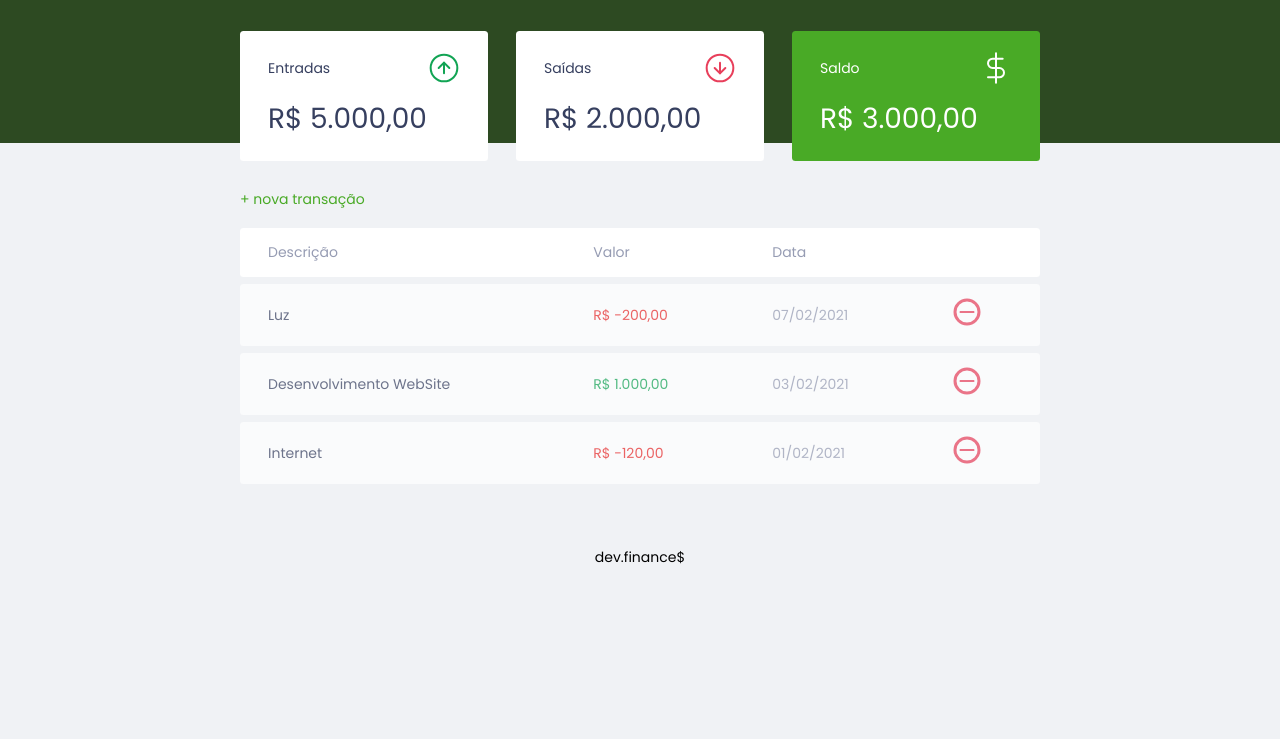
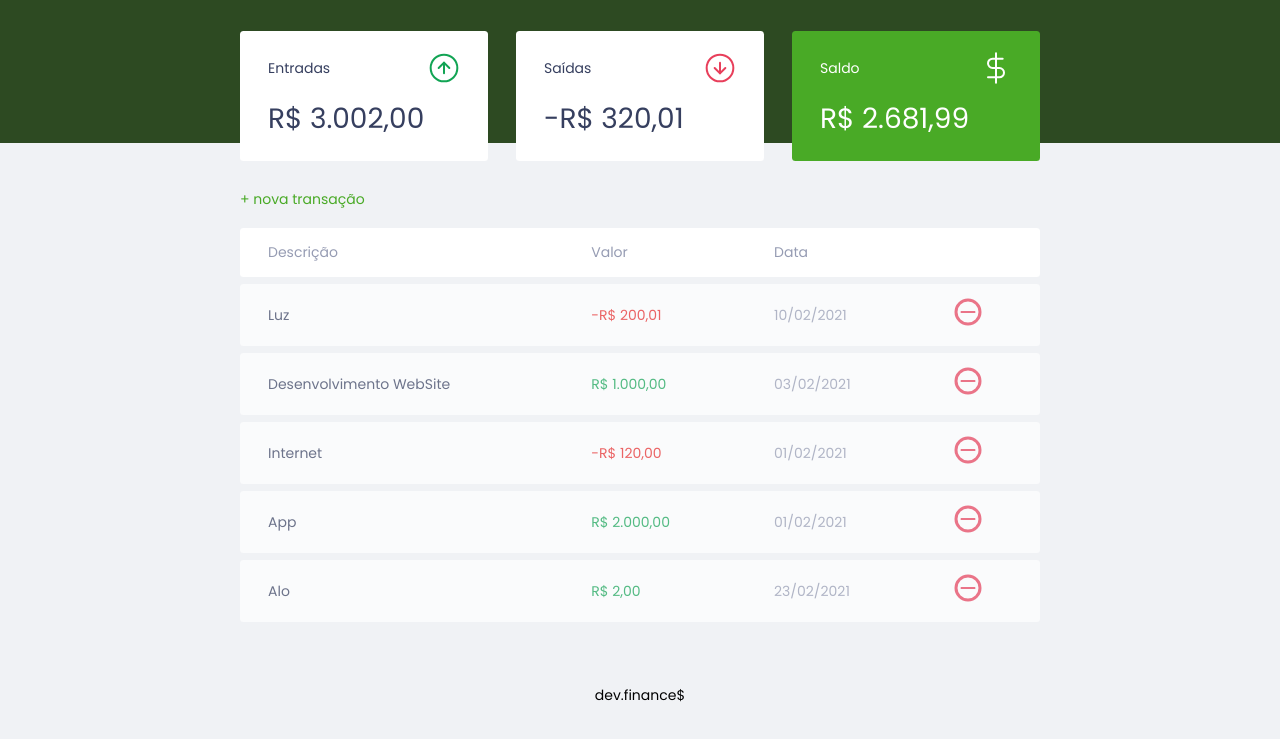
Before and after one commit to denisfelipedev/Maratona-Discover, a plain HTML site: page Maratona-Discover/index.html in a window 1280 px wide. Shown: the part 55-794 px from the top of the page. Drawn offline with Linux system fonts and the light colour scheme.

Commit message:
Atualizações da Aula 3
Foi adicionado o Javascript a aplicação e foi feito alguns comandos para alimentar as tabelas

```diff
--- a/Maratona-Discover/index.html
+++ b/Maratona-Discover/index.html
@@ -29,21 +29,21 @@
                     <span>Entradas</span>
                     <img src="./assets/income.svg" alt="Imagem de Entrada de Crédito">
                 </h3>
-                <p>R$ 5.000,00</p>
+                <p id="income-display"></p>
             </div>
             <div class="card">
                 <h3>
                     <span>Saídas</span>
                     <img src="./assets/expense.svg" alt="Imagem de Saída de Valor">
                 </h3>
-                <p>R$ 2.000,00</p>
+                <p id="expanse-display"></p>
             </div>
             <div class="card total">
                 <h3>
                     <span>Saldo</span>
                     <img src="./assets/total.svg" alt="Imagem de Saldo Total">
                 </h3>
-                <p>R$ 3.000,00</p>
+                <p id="total-display"></p>
             </div>
         </section>
         <section id="transactions">
@@ -63,30 +63,7 @@
                     </tr>
                 </thead>
                 <tbody>
-                    <tr>
-                        <td class="description">Luz</td>
-                        <td class="expense">R$ -200,00</td>
-                        <td class="date">07/02/2021</td>
-                        <td>
-                            <img src="./assets/minus.svg" alt="Remover Transação">
-                        </td>
-                    </tr>
-                    <tr>
-                        <td class="description">Desenvolvimento WebSite</td>
-                        <td class="income">R$ 1.000,00</td>
-                        <td class="date">03/02/2021</td>
-                        <td>
-                            <img src="./assets/minus.svg" alt="Remover Transação">
-                        </td>
-                    </tr>
-                    <tr>
-                        <td class="description">Internet</td>
-                        <td class="expense">R$ -120,00</td>
-                        <td class="date">01/02/2021</td>
-                        <td>
-                            <img src="./assets/minus.svg" alt="Remover Transação">
-                        </td>
-                    </tr>
+
                 </tbody>
             </table>
 
@@ -154,18 +131,7 @@
         <p>dev.finance$</p>
     </footer>
 
-    <script>
-        const Modal = {
-            open(){
-                document.querySelector('.modal-overlay')
-                .classList.add('active')
-            },
-            close(){
-                document.querySelector('.modal-overlay')
-                .classList.remove('active')
-            }
-        }
-    </script>
+    <script src="./scripts.js"></script>
 
 </body>
 
--- /dev/null
+++ b/Maratona-Discover/scripts.js
@@ -0,0 +1,161 @@
+const Modal = {
+    open(){
+        //Abrir Modal
+        //Aducionar a class acitve ao Modal
+        document.querySelector('.modal-overlay')
+        .classList.add('active')
+    },
+    close(){
+        //Fechar Modal
+        //remover a class active ao modal
+        document.querySelector('.modal-overlay')
+        .classList.remove('active')
+    }
+}
+
+const transactions = [
+    {
+        id: 1,
+        description: 'Luz',
+        amount: -20001,
+        date: '10/02/2021'
+    },
+    {
+        id: 2,
+        description: 'Desenvolvimento WebSite',
+        amount: 100000,
+        date: '03/02/2021'
+    },
+    {
+        id: 3,
+        description: 'Internet',
+        amount: -12000,
+        date: '01/02/2021'
+    },
+    {
+        id: 4,
+        description: 'App',
+        amount: 200000,
+        date: '01/02/2021'
+    }
+]
+
+const Transaction = {
+    all: transactions,
+    add(transaction){
+        Transaction.all.push(transaction)
+
+        App.reload()
+    },
+
+    incomes() {
+        let income = 0;
+        //pegar todas as Transações
+        Transaction.all.forEach(transaction => { //para cada transação,
+            if (transaction.amount > 0 ) { //se o valor for maior que 0
+                income += transaction.amount; //soma o valor com o valor que já existe
+            }
+        })
+        return income;
+    },
+
+    expanses(){
+        let expanse = 0;
+        Transaction.all.forEach(transaction => {
+            if (transaction.amount < 0 ) {
+                expanse += transaction.amount;
+            }
+        })
+        return expanse;
+    },
+
+    total(){
+        return Transaction.incomes() + Transaction.expanses();
+    }
+}
+
+const DOM = {
+    transactionsContainer: document.querySelector('#data-table tbody'),
+    addTransaction(transaction, index){
+        const tr = document.createElement('tr')
+        tr.innerHTML = DOM.innerHTMLTransaction(transaction)
+
+        DOM.transactionsContainer.appendChild(tr)
+    },
+
+    innerHTMLTransaction(transaction){
+
+        const CSSclass = transaction.amount > 0 ? "income" : "expense"
+
+        const amount = Utils.formatCurrency(transaction.amount)
+
+        const html = `
+            <td class="description">${transaction.description}</td>
+            <td class="${CSSclass}">${amount}</td>
+            <td class="date">${transaction.date}</td>
+            <td>
+                <img src="./assets/minus.svg" alt="Remover Transação">
+            </td>
+        `
+
+        return html
+    },
+
+    updateBalance(){
+        document
+        .getElementById('income-display')
+        .innerHTML = Utils.formatCurrency(Transaction.incomes())
+        document
+        .getElementById('expanse-display')
+        .innerHTML = Utils.formatCurrency(Transaction.expanses())
+        document
+        .getElementById('total-display')
+        .innerHTML = Utils.formatCurrency(Transaction.total())
+    },
+
+    clearTransactions(){
+        DOM.transactionsContainer.innerHTML = ""
+    }
+}
+
+const Utils = {
+    formatCurrency(value){
+        const signal = Number(value) < 0 ? "-" : ""
+
+        value = String(value).replace(/\D/g,"")
+        value = Number(value)/100
+
+        value = value.toLocaleString("pt-br",{
+            style: "currency",
+            currency: "BRL"
+        })
+
+        return signal + value
+    }
+}
+
+const App = {
+    init(){
+        Transaction.all.forEach(transaction => {
+            DOM.addTransaction(transaction)
+        })
+
+        DOM.updateBalance()
+
+    },
+    reload(){
+        DOM.clearTransactions()
+        App.init()
+    },
+}
+
+App.init()
+
+
+
+Transaction.add({
+    id: 39,
+    description: 'Alo',
+    amount: 200,
+    date: '23/02/2021'
+})
```
